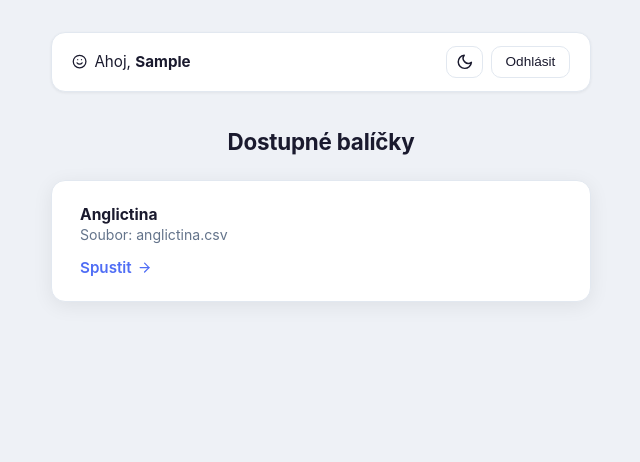
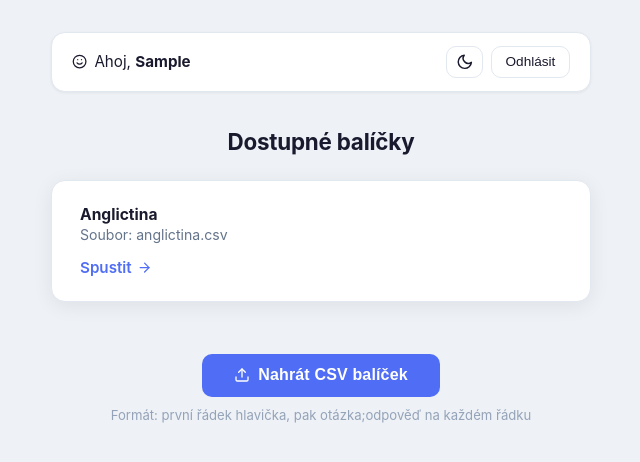
Before and after one commit to matejhauschwitz/flashcards, a React (Vite) app: page / in a window 1280 px wide. Both pictures are taken after typing "Sample" into the empty fields and a click on the button "Přihlásit se". Shown: the top 462 px of the page, without its empty margins (319-959 px from the left). Built offline with nearby package versions, Linux system fonts and the light colour scheme.

Commit message:
feat: add CSV upload UI to DeckList component

```diff
--- a/src/components/DeckList.jsx
+++ b/src/components/DeckList.jsx
@@ -1,4 +1,5 @@
-import { FiAlertTriangle, FiArrowRight } from "react-icons/fi";
+import { useRef } from "react";
+import { FiAlertTriangle, FiArrowRight, FiUpload, FiTrash2 } from "react-icons/fi";
 
 // Vrátí hezký název balíčku ze jména souboru (bez .csv a s velkým počátečním písmenem)
 function formatDeckName(fileName) {
@@ -14,9 +15,23 @@ function formatDeckName(fileName) {
 /**
  * Komponenta DeckList
  * – zobrazuje dostupné balíčky načtené z index.json.
+ * – umožňuje nahrát vlastní CSV soubor.
  * – po kliknutí na balíček volá callback `onSelectDeck`.
  */
-function DeckList({ decks, isLoading, error, onSelectDeck }) {
+function DeckList({ decks, customDecks = {}, isLoading, error, onSelectDeck, onCsvUpload, onDeleteCustomDeck }) {
+  const fileInputRef = useRef(null);
+
+  const handleFileChange = (e) => {
+    const file = e.target.files[0];
+    if (file) {
+      onCsvUpload(file);
+      // Reset input, aby šlo nahrát stejný soubor znovu
+      e.target.value = "";
+    }
+  };
+
+  const customDeckNames = Object.keys(customDecks);
+
   return (
     <div className="deck-list">
       <h2>Dostupné balíčky</h2>
@@ -29,7 +44,7 @@ function DeckList({ decks, isLoading, error, onSelectDeck }) {
         </p>
       )}
 
-      {!isLoading && !error && decks.length === 0 && (
+      {!isLoading && !error && decks.length === 0 && customDeckNames.length === 0 && (
         <p>Zatím nejsou dostupné žádné balíčky.</p>
       )}
 
@@ -52,6 +67,74 @@ function DeckList({ decks, isLoading, error, onSelectDeck }) {
           ))}
         </div>
       )}
+
+      {/* Vlastní balíčky nahrané uživatelem */}
+      {customDeckNames.length > 0 && (
+        <>
+          <h2 style={{ marginTop: "2rem" }}>Vlastní balíčky</h2>
+          <div className="deck-grid">
+            {customDeckNames.map((deckName) => (
+              <div key={deckName} className="deck-card" style={{ position: "relative" }}>
+                <button
+                  type="button"
+                  style={{ all: "unset", cursor: "pointer", width: "100%", display: "block" }}
+                  onClick={() => onSelectDeck(deckName)}
+                >
+                  <h3>{formatDeckName(deckName)}</h3>
+                  <p>{customDecks[deckName].length} karet</p>
+                  <span className="deck-cta">
+                    <span>Spustit</span>
+                    <FiArrowRight aria-hidden="true" />
+                  </span>
+                </button>
+                <button
+                  type="button"
+                  className="btn-small btn-delete-deck"
+                  onClick={(e) => {
+                    e.stopPropagation();
+                    onDeleteCustomDeck(deckName);
+                  }}
+                  aria-label={`Smazat balíček ${deckName}`}
+                  style={{
+                    position: "absolute",
+                    top: "0.75rem",
+                    right: "0.75rem",
+                    color: "#ef4444",
+                    borderColor: "#ef4444",
+                    padding: "0.35rem 0.5rem",
+                    lineHeight: 1,
+                  }}
+                >
+                  <FiTrash2 aria-hidden="true" />
+                </button>
+              </div>
+            ))}
+          </div>
+        </>
+      )}
+
+      {/* Tlačítko pro nahrání CSV */}
+      <div style={{ marginTop: "2rem" }}>
+        <input
+          ref={fileInputRef}
+          type="file"
+          accept=".csv"
+          onChange={handleFileChange}
+          style={{ display: "none" }}
+        />
+        <button
+          type="button"
+          className="btn-primary"
+          onClick={() => fileInputRef.current?.click()}
+          style={{ display: "inline-flex", alignItems: "center", gap: "0.5rem" }}
+        >
+          <FiUpload aria-hidden="true" />
+          Nahrát CSV balíček
+        </button>
+        <p style={{ marginTop: "0.5rem", fontSize: "0.82rem", color: "var(--text-muted)" }}>
+          Formát: první řádek hlavička, pak otázka;odpověď na každém řádku
+        </p>
+      </div>
     </div>
   );
 }
```
